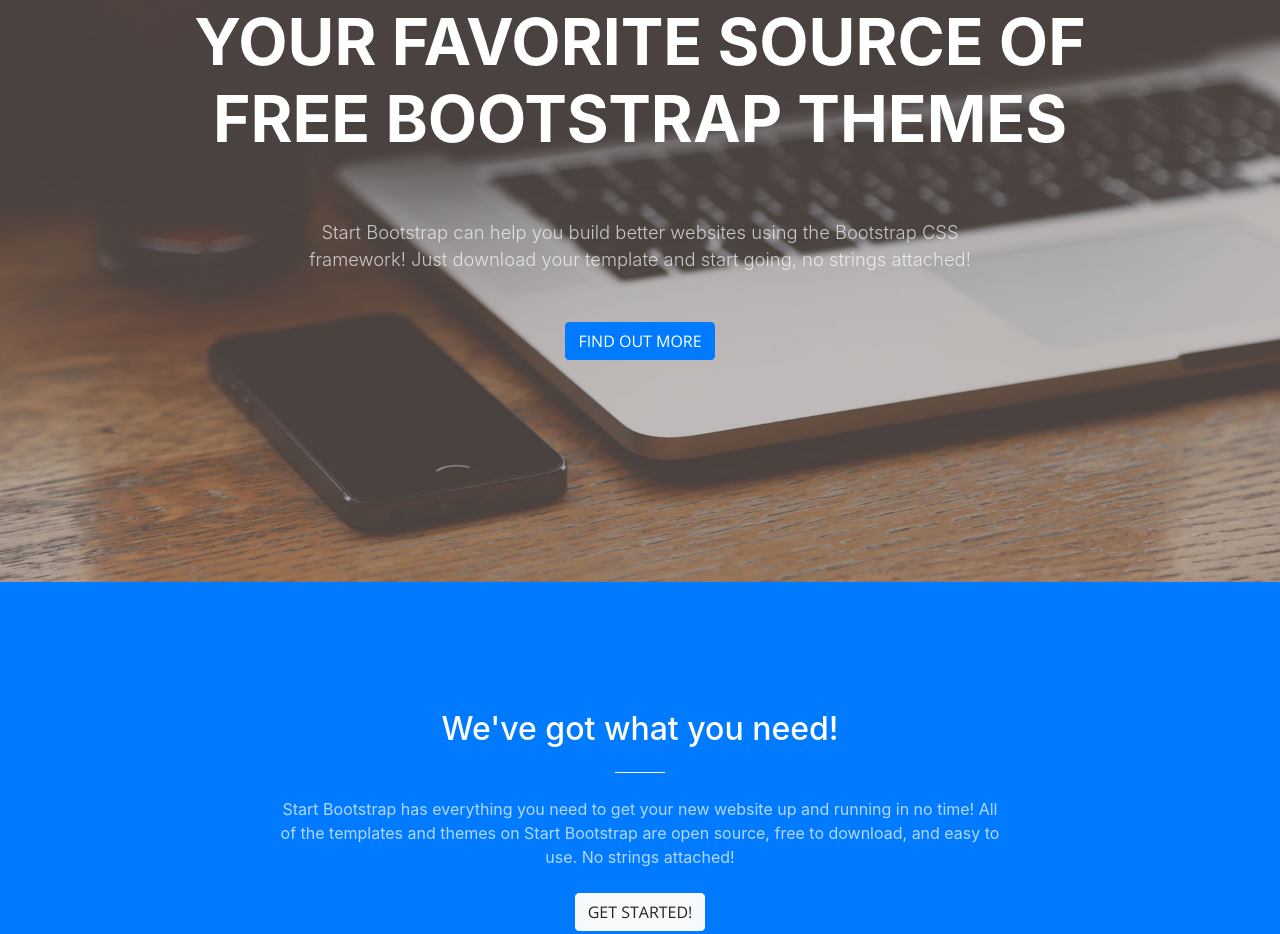
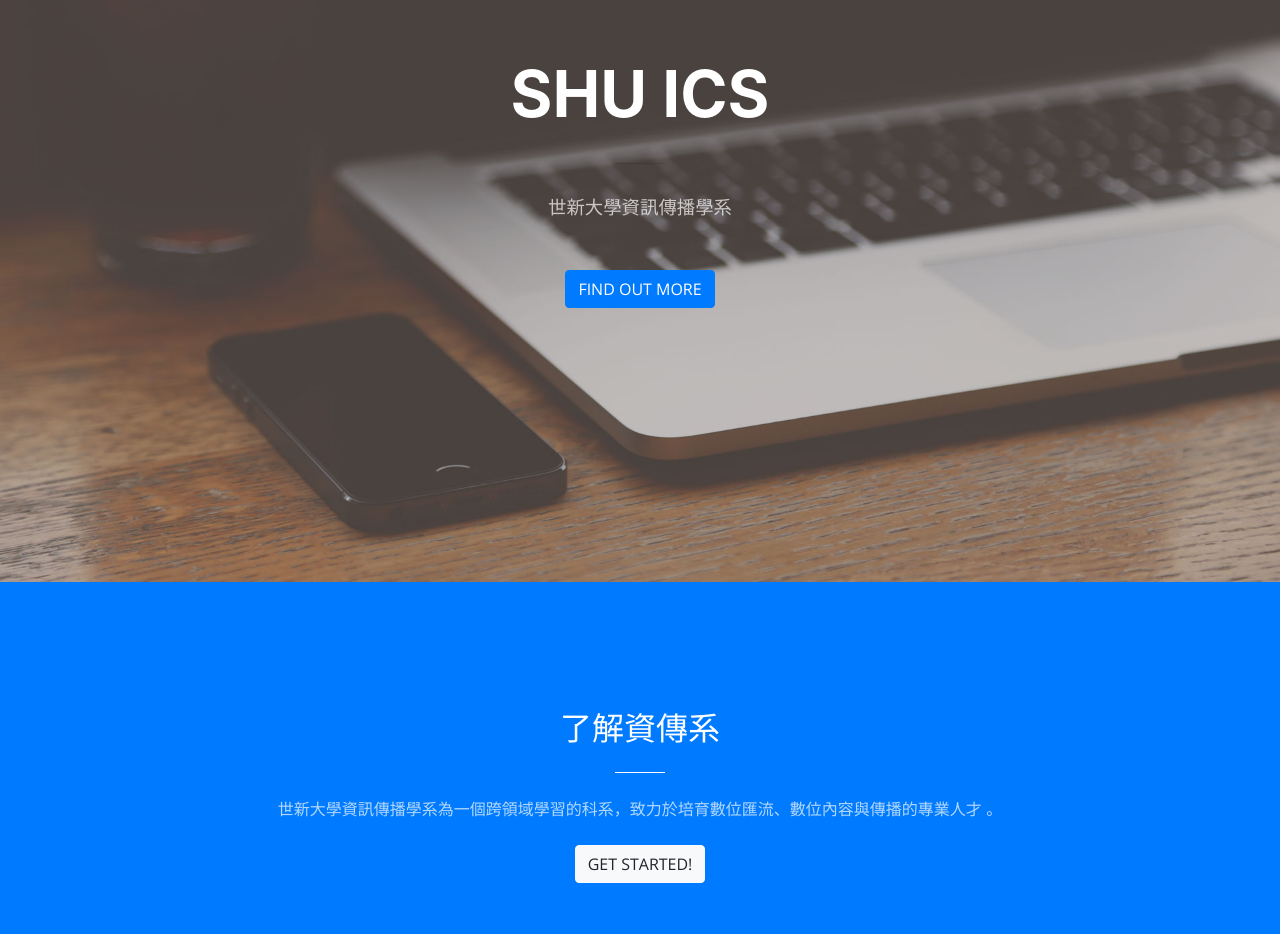
Before and after one commit to chungyentzu/ics, a website with bundled scripts: page index.html in a window 1280 px wide. Shown: the part 218-1152 px from the top of the page. Built offline with nearby package versions, Linux system fonts and the light colour scheme.

Commit message:
Add files via upload

```diff
--- a/index.html
+++ b/index.html
@@ -59,12 +59,12 @@
         <div class="row">
           <div class="col-lg-10 mx-auto">
             <h1 class="text-uppercase">
-              <strong>Your Favorite Source of Free Bootstrap Themes</strong>
+              <strong>SHU ICS</strong>
             </h1>
             <hr>
           </div>
           <div class="col-lg-8 mx-auto">
-            <p class="text-faded mb-5">Start Bootstrap can help you build better websites using the Bootstrap CSS framework! Just download your template and start going, no strings attached!</p>
+            <p class="text-faded mb-5">世新大學資訊傳播學系</p>
             <a class="btn btn-primary btn-xl js-scroll-trigger" href="#about">Find Out More</a>
           </div>
         </div>
@@ -75,9 +75,9 @@
       <div class="container">
         <div class="row">
           <div class="col-lg-8 mx-auto text-center">
-            <h2 class="section-heading text-white">We've got what you need!</h2>
+            <h2 class="section-heading text-white">了解資傳系</h2>
             <hr class="light my-4">
-            <p class="text-faded mb-4">Start Bootstrap has everything you need to get your new website up and running in no time! All of the templates and themes on Start Bootstrap are open source, free to download, and easy to use. No strings attached!</p>
+            <p class="text-faded mb-4">世新大學資訊傳播學系為一個跨領域學習的科系，致力於培育數位匯流、數位內容與傳播的專業人才	。</p>
             <a class="btn btn-light btn-xl js-scroll-trigger" href="#services">Get Started!</a>
           </div>
         </div>
@@ -243,7 +243,7 @@
         <div class="row">
           <div class="col-lg-4 ml-auto text-center">
             <i class="fa fa-phone fa-3x mb-3 sr-contact"></i>
-            <p>123-456-6789</p>
+            <p>(02)2236-8225轉3282</p>
           </div>
           <div class="col-lg-4 mr-auto text-center">
             <i class="fa fa-envelope-o fa-3x mb-3 sr-contact"></i>
```
